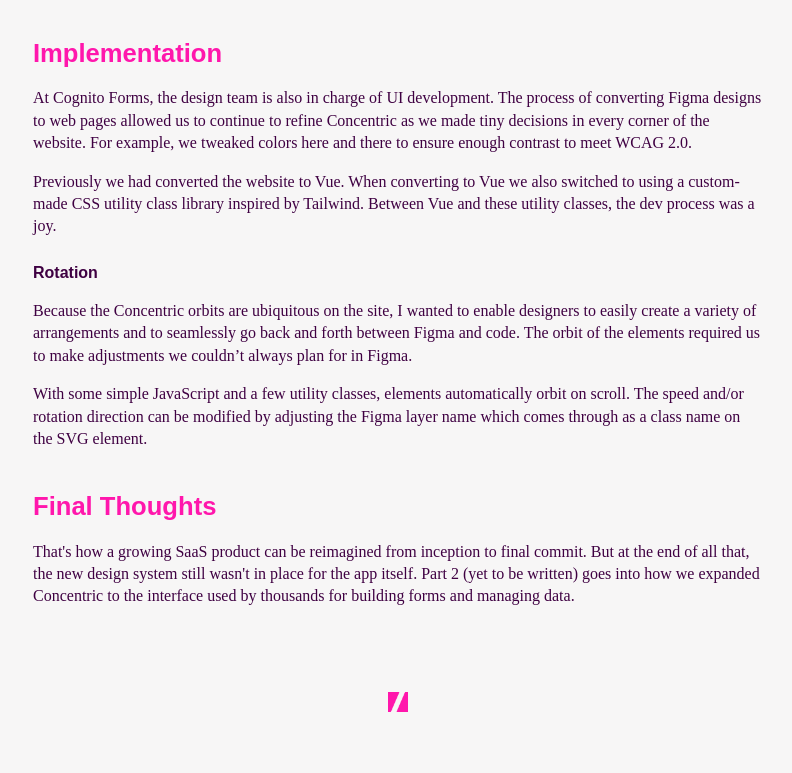
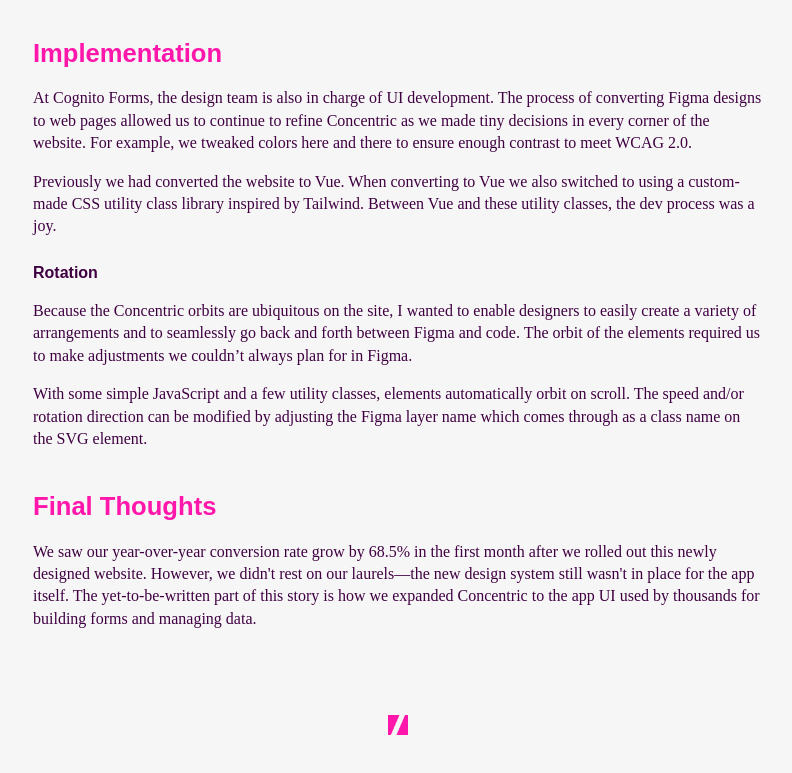
Before and after one commit to tylertrotter/tylertrotter.github.io, a plain HTML site: page a-design-system/index.html in a window 1280 px wide. Shown: the part 2769-3542 px from the top of the page, without its empty margins (221-1013 px from the left). Drawn offline with Linux system fonts and the light colour scheme; a web font is replaced by a local one.

Commit message:
Include hard number

```diff
--- a/a-design-system/index.html
+++ b/a-design-system/index.html
@@ -196,7 +196,7 @@
                 <p>With some simple JavaScript and a few utility classes, elements automatically orbit on scroll. The speed and/or rotation direction can be modified by adjusting the Figma layer name which comes through as a class name on the SVG element.</p>
 
                 <h3>Final Thoughts</h3>
-                <p>That's how a growing SaaS product can be reimagined from inception to final commit. But at the end of all that, the new design system still wasn't in place for the app itself. Part 2 (yet to be written) goes into how we expanded Concentric to the interface used by thousands for building forms and managing data.</p>
+                <p>We saw our year-over-year conversion rate grow by 68.5% in the first month after we rolled out this newly designed website. However, we didn't rest on our laurels&mdash;the new design system still wasn't in place for the app itself. The yet-to-be-written part of this story is how we expanded Concentric to the app UI used by thousands for building forms and managing data.</p>
               </div>
             </div>
           </div>
```
Also changed, not shown: index.html (+2 -1 lines), 1 other file.
